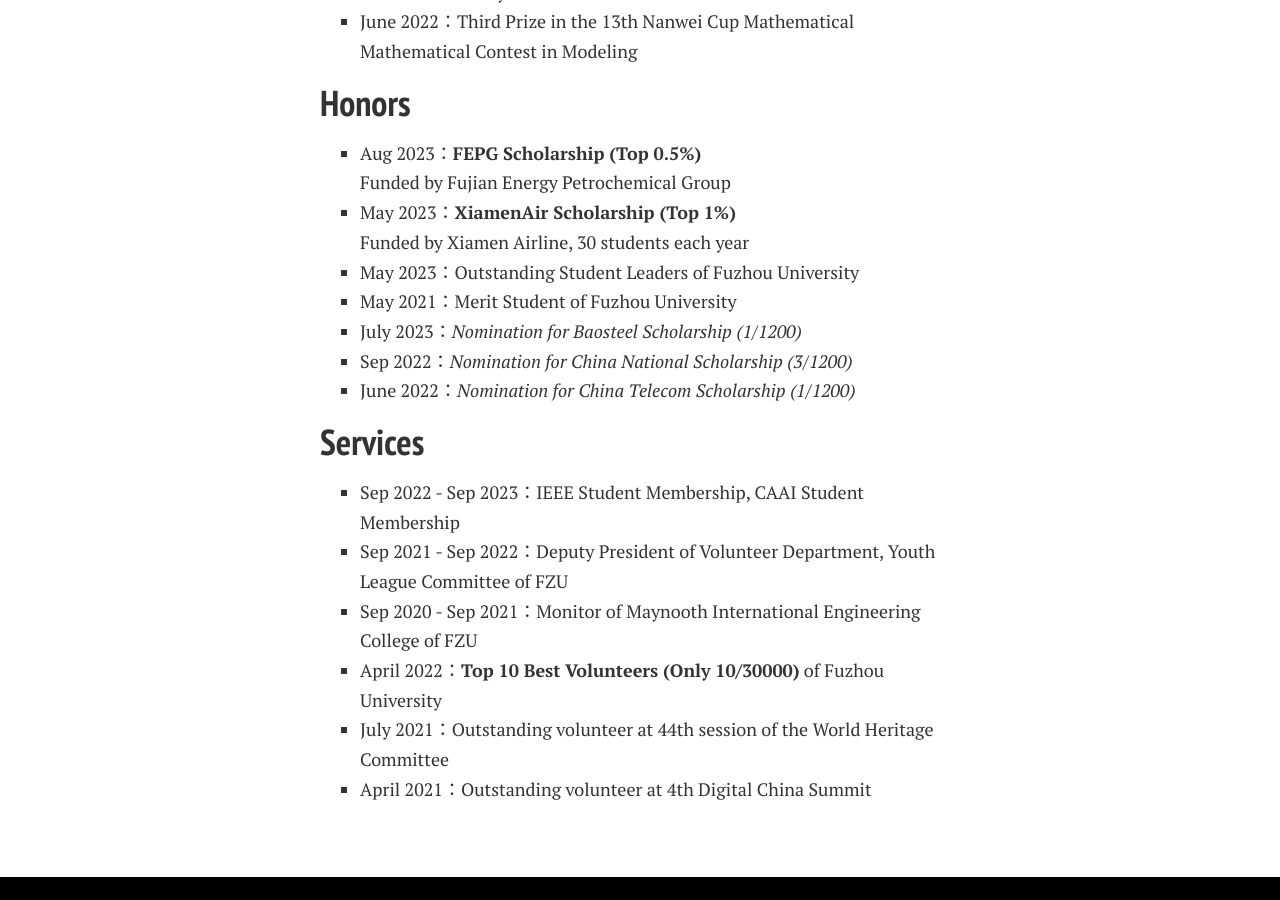
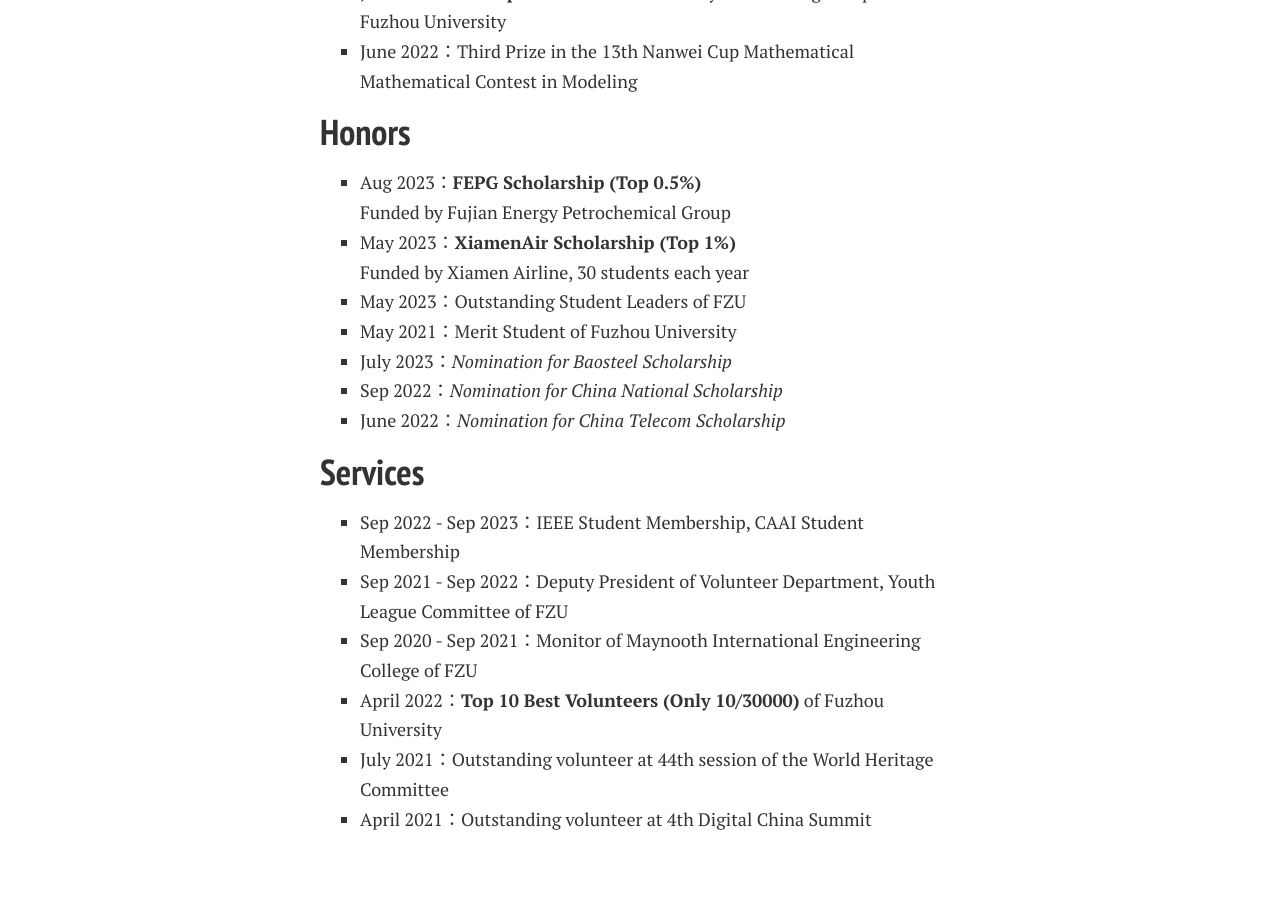
Before and after one commit to GuangLun2000/GuangLun2000.github.io, a Jekyll site: the page built from awards.md, in a window 1280 px wide and 900 px high, scrolled down 1263 px. Built offline with Jekyll 4.4.1, drawn with Linux system fonts in a browser that asks for light colours; nearby versions of some CDN libraries; comment, search, counter and statistics services are not loaded; a style sheet for code colours, icons or effects is not loaded; some of the changed text lies outside the part shown.

Commit message:
Update awards.md

```diff
--- a/awards.md
+++ b/awards.md
@@ -36,11 +37,11 @@
 
 - Aug 2023：**FEPG Scholarship (Top 0.5%)**<br>Funded by Fujian Energy Petrochemical Group
 - May 2023：**XiamenAir Scholarship (Top 1%)**<br>Funded by Xiamen Airline, 30 students each year
-- May 2023：Outstanding Student Leaders of Fuzhou University
+- May 2023：Outstanding Student Leaders of FZU
 - May 2021：Merit Student of Fuzhou University
-- July 2023：*Nomination for Baosteel Scholarship (1/1200)*
-- Sep 2022：*Nomination for China National Scholarship (3/1200)*
-- June 2022：*Nomination for China Telecom Scholarship (1/1200)*<br>
+- July 2023：*Nomination for Baosteel Scholarship*
+- Sep 2022：*Nomination for China National Scholarship*
+- June 2022：*Nomination for China Telecom Scholarship*<br>
 
 ## Services
 
```
Also changed, not shown: other parts of awards.md (+2 -1 lines).
